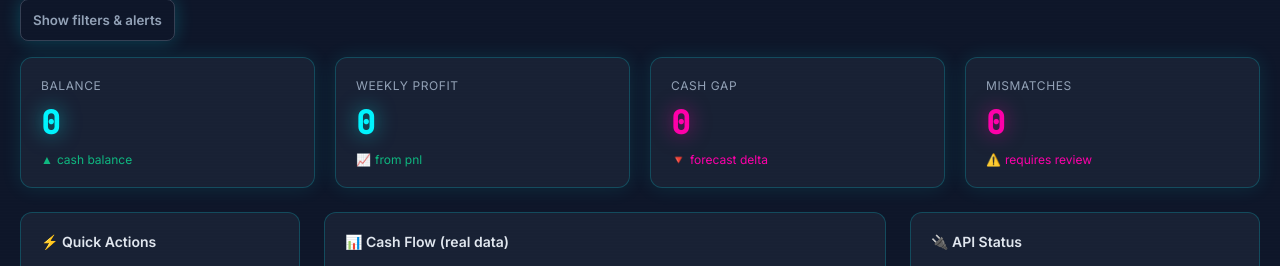
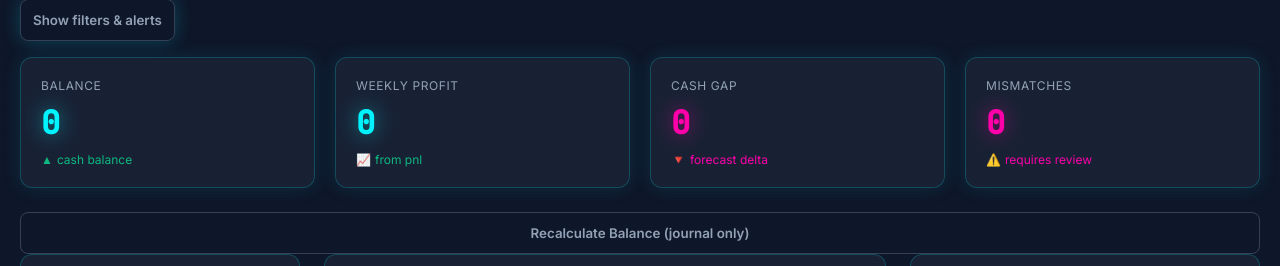
Before and after one commit to lymp3n/albion-analytics-bot, a Flask app: template web_dashboard/templates/economy_dashboard.html in a window 1280 px wide. Shown: the part 173-439 px from the top of the page. Run offline with Flask 3, Linux system fonts and the light colour scheme; the template is opened without the code that fills it, so the values that code supplies are empty; parts of the project's set-up code (start-up, migrations or seed data) failed here and were passed over.

Commit message:
Add balance recalc button and independent journal quick ranges.
Add Recalculate Balance button, change quick date ranges to 24h/7d/14d, give Refresh buttons proper top spacing, and make energy/silver range filters independent with separate controls and refresh actions.

Made-with: Cursor

```diff
--- a/web_dashboard/templates/economy_dashboard.html
+++ b/web_dashboard/templates/economy_dashboard.html
@@ -419,6 +419,9 @@
             <div class="kpi-card"><div class="kpi-label">Cash Gap</div><div class="kpi-value magenta" id="kpi-gap">0</div><div class="kpi-delta negative"><span>🔻</span><span id="kpi-gap-note">forecast delta</span></div></div>
             <div class="kpi-card"><div class="kpi-label">Mismatches</div><div class="kpi-value magenta" id="kpi-mismatch">0</div><div class="kpi-delta negative"><span>⚠️</span><span id="kpi-mismatch-note">requires review</span></div></div>
         </div>
+        <div class="btn-group mt-20">
+            <button class="btn btn-secondary" id="btn-recalc-balance">Recalculate Balance (journal only)</button>
+        </div>
 
         <div class="main-grid">
             <div class="quick-actions">
@@ -512,11 +515,11 @@
                         <div class="form-group"><label class="form-label">Date to</label><input id="bal-energy-date-to" class="form-input" type="datetime-local"></div>
                     </div>
                     <div class="btn-group">
-                        <button class="btn btn-secondary" id="btn-range-24h">24h</button>
-                        <button class="btn btn-secondary" id="btn-range-7d">7d</button>
-                        <button class="btn btn-secondary" id="btn-range-4w">4w</button>
+                        <button class="btn btn-secondary" id="btn-range-energy-24h">24h</button>
+                        <button class="btn btn-secondary" id="btn-range-energy-7d">7d</button>
+                        <button class="btn btn-secondary" id="btn-range-energy-14d">14d</button>
                     </div>
-                    <button class="btn btn-secondary" id="btn-bal-energy">Refresh</button>
+                    <button class="btn btn-secondary mt-20" id="btn-bal-energy">Refresh</button>
                     <div class="scroll-wrap mt-20">
                         <table id="tbl-bal-energy">
                             <thead><tr><th><button class="table-btn" id="bal-energy-sort-player">Player</button></th><th><button class="table-btn" id="bal-energy-sort-net">Balance</button></th></tr></thead>
@@ -531,7 +534,12 @@
                         <div class="form-group"><label class="form-label">Date from</label><input id="bal-silver-date-from" class="form-input" type="datetime-local"></div>
                         <div class="form-group"><label class="form-label">Date to</label><input id="bal-silver-date-to" class="form-input" type="datetime-local"></div>
                     </div>
-                    <button class="btn btn-secondary" id="btn-bal-silver">Refresh</button>
+                    <div class="btn-group">
+                        <button class="btn btn-secondary" id="btn-range-silver-24h">24h</button>
+                        <button class="btn btn-secondary" id="btn-range-silver-7d">7d</button>
+                        <button class="btn btn-secondary" id="btn-range-silver-14d">14d</button>
+                    </div>
+                    <button class="btn btn-secondary mt-20" id="btn-bal-silver">Refresh</button>
                     <div class="scroll-wrap mt-20">
                         <table id="tbl-bal-silver">
                             <thead><tr><th><button class="table-btn" id="bal-silver-sort-player">Player</button></th><th><button class="table-btn" id="bal-silver-sort-net">Balance</button></th></tr></thead>
@@ -1089,15 +1097,17 @@
         return `${d.getFullYear()}-${pad(d.getMonth() + 1)}-${pad(d.getDate())}T${pad(d.getHours())}:${pad(d.getMinutes())}`;
       }
 
-      function _applyJournalRange(days) {
+      function _applyJournalRange(days, kind) {
         const now = new Date();
         const from = new Date(now.getTime() - (Math.max(1, days) * 24 * 60 * 60 * 1000));
         const fromVal = _fmtLocalInputDate(from);
         const toVal = _fmtLocalInputDate(now);
-        const ids = ["bal-energy-date-from", "bal-silver-date-from"];
-        ids.forEach((id) => { const el = $("#" + id); if (el) el.value = fromVal; });
-        const idsTo = ["bal-energy-date-to", "bal-silver-date-to"];
-        idsTo.forEach((id) => { const el = $("#" + id); if (el) el.value = toVal; });
+        const fromId = kind === "energy" ? "bal-energy-date-from" : "bal-silver-date-from";
+        const toId = kind === "energy" ? "bal-energy-date-to" : "bal-silver-date-to";
+        const fromEl = $("#" + fromId);
+        const toEl = $("#" + toId);
+        if (fromEl) fromEl.value = fromVal;
+        if (toEl) toEl.value = toVal;
       }
 
       async function refreshPlayerBalances(kind) {
@@ -1318,9 +1328,13 @@
       on("#bal-energy-sort-net", "click", () => { _toggleBalanceSort("energy", "net_amount"); refreshPlayerBalances("energy").catch(() => {}); });
       on("#bal-silver-sort-player", "click", () => { _toggleBalanceSort("silver", "player_name"); refreshPlayerBalances("silver").catch(() => {}); });
       on("#bal-silver-sort-net", "click", () => { _toggleBalanceSort("silver", "net_amount"); refreshPlayerBalances("silver").catch(() => {}); });
-      on("#btn-range-24h", "click", () => { _applyJournalRange(1); refreshPlayerBalances("energy").catch(() => {}); refreshPlayerBalances("silver").catch(() => {}); });
-      on("#btn-range-7d", "click", () => { _applyJournalRange(7); refreshPlayerBalances("energy").catch(() => {}); refreshPlayerBalances("silver").catch(() => {}); });
-      on("#btn-range-4w", "click", () => { _applyJournalRange(28); refreshPlayerBalances("energy").catch(() => {}); refreshPlayerBalances("silver").catch(() => {}); });
+      on("#btn-range-energy-24h", "click", () => { _applyJournalRange(1, "energy"); refreshPlayerBalances("energy").catch(() => {}); });
+      on("#btn-range-energy-7d", "click", () => { _applyJournalRange(7, "energy"); refreshPlayerBalances("energy").catch(() => {}); });
+      on("#btn-range-energy-14d", "click", () => { _applyJournalRange(14, "energy"); refreshPlayerBalances("energy").catch(() => {}); });
+      on("#btn-range-silver-24h", "click", () => { _applyJournalRange(1, "silver"); refreshPlayerBalances("silver").catch(() => {}); });
+      on("#btn-range-silver-7d", "click", () => { _applyJournalRange(7, "silver"); refreshPlayerBalances("silver").catch(() => {}); });
+      on("#btn-range-silver-14d", "click", () => { _applyJournalRange(14, "silver"); refreshPlayerBalances("silver").catch(() => {}); });
+      on("#btn-recalc-balance", "click", async () => { await load(); toast("Balance recalculated from journal entries"); });
       on("#btn-save-thresholds", "click", async () => {
         const btn = $("#btn-save-thresholds");
         setBusy(btn, true);
```
